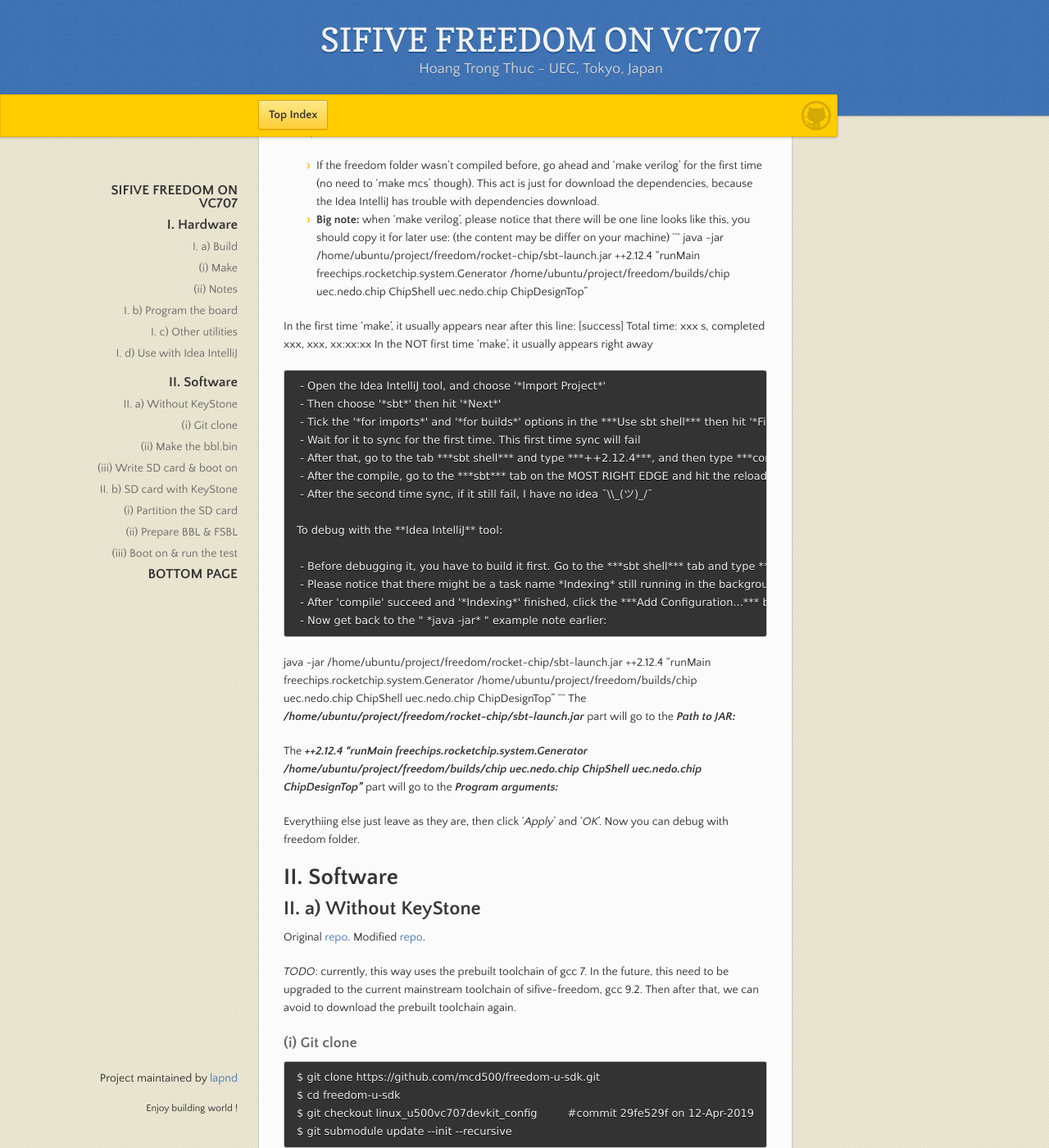
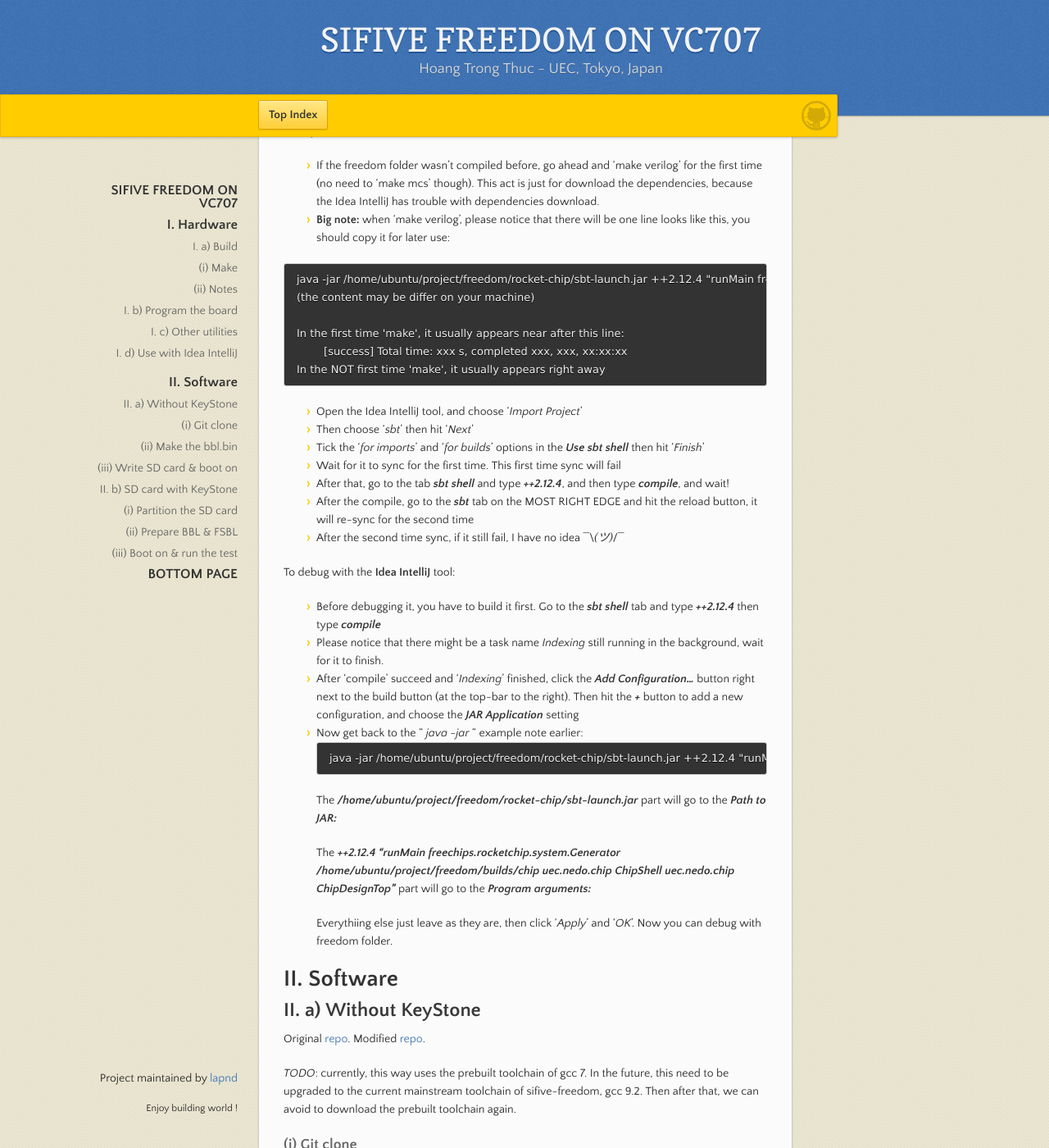
Before and after one commit to lapnd/httdes.github.io, a Jekyll site: the page built from vc707.md, in a window 1280 px wide and 1400 px high, scrolled down 4022 px. Shown: the whole window at 82% size. Built offline with Jekyll 4.4.1, drawn with Linux system fonts in a browser that asks for light colours; our own code applies the rules of GitHub Pages for plain Markdown files.

Commit message:
Update vc707.md

````diff
--- a/vc707.md
+++ b/vc707.md
@@ -175,14 +175,17 @@ After download the **Idea IntelliJ** from the [website](https://www.jetbrains.co
 To import the freedom folder to the **Idea IntelliJ** tool:
 
  - If the freedom folder wasn't compiled before, go ahead and 'make verilog' for the first time (no need to 'make mcs' though). This act is just for download the dependencies, because the Idea IntelliJ has trouble with dependencies download.
- - **Big note:** when 'make verilog', please notice that there will be one line looks like this, you should copy it for later use: (the content may be differ on your machine)
- ```
+ - **Big note:** when 'make verilog', please notice that there will be one line looks like this, you should copy it for later use:
+
+```
 java -jar /home/ubuntu/project/freedom/rocket-chip/sbt-launch.jar ++2.12.4 "runMain freechips.rocketchip.system.Generator /home/ubuntu/project/freedom/builds/chip uec.nedo.chip ChipShell uec.nedo.chip ChipDesignTop"
+(the content may be differ on your machine)
 
 In the first time 'make', it usually appears near after this line:
 	[success] Total time: xxx s, completed xxx, xxx, xx:xx:xx
 In the NOT first time 'make', it usually appears right away
 ```
+
  - Open the Idea IntelliJ tool, and choose '*Import Project*'
  - Then choose '*sbt*' then hit '*Next*'
  - Tick the '*for imports*' and '*for builds*' options in the ***Use sbt shell*** then hit '*Finish*'
````
